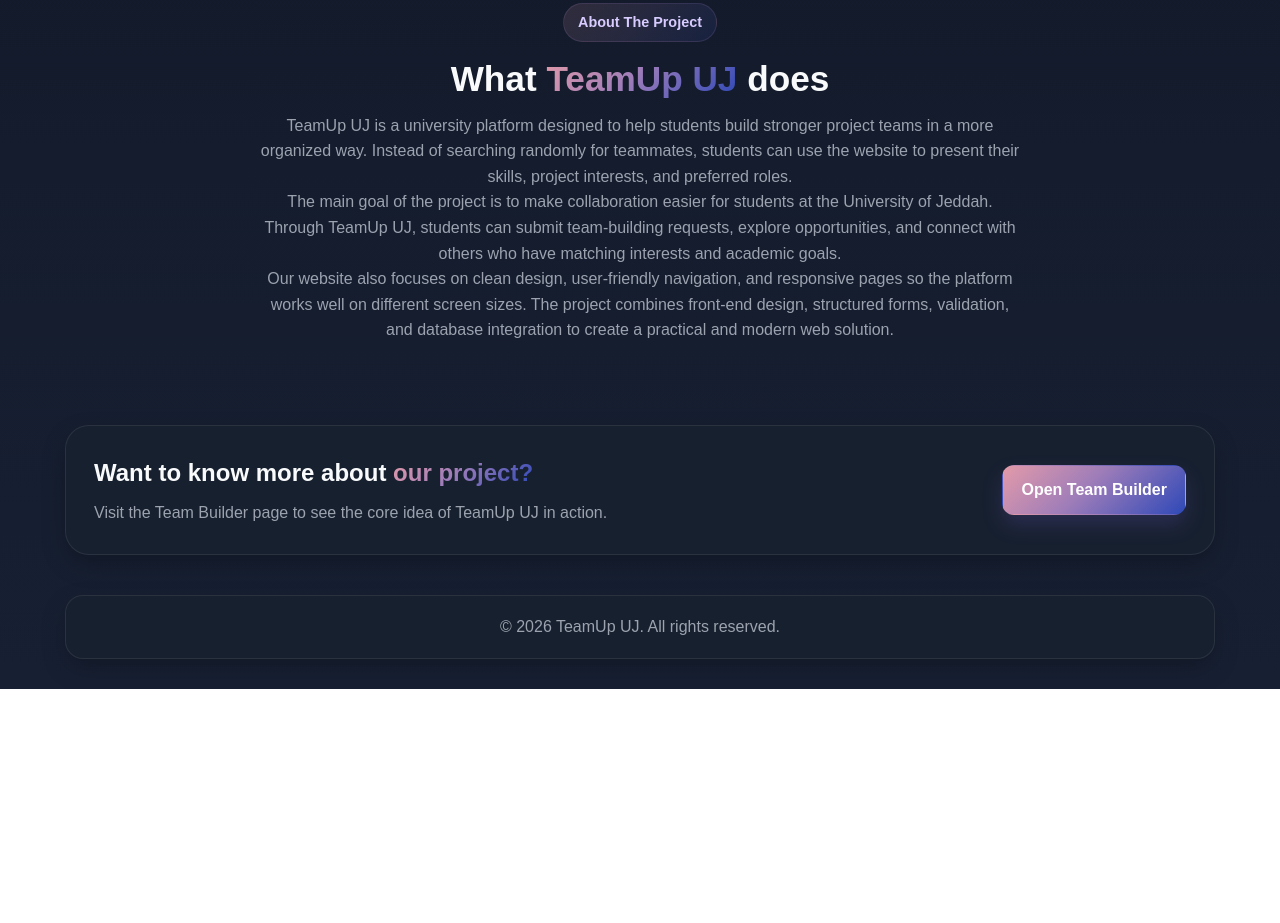
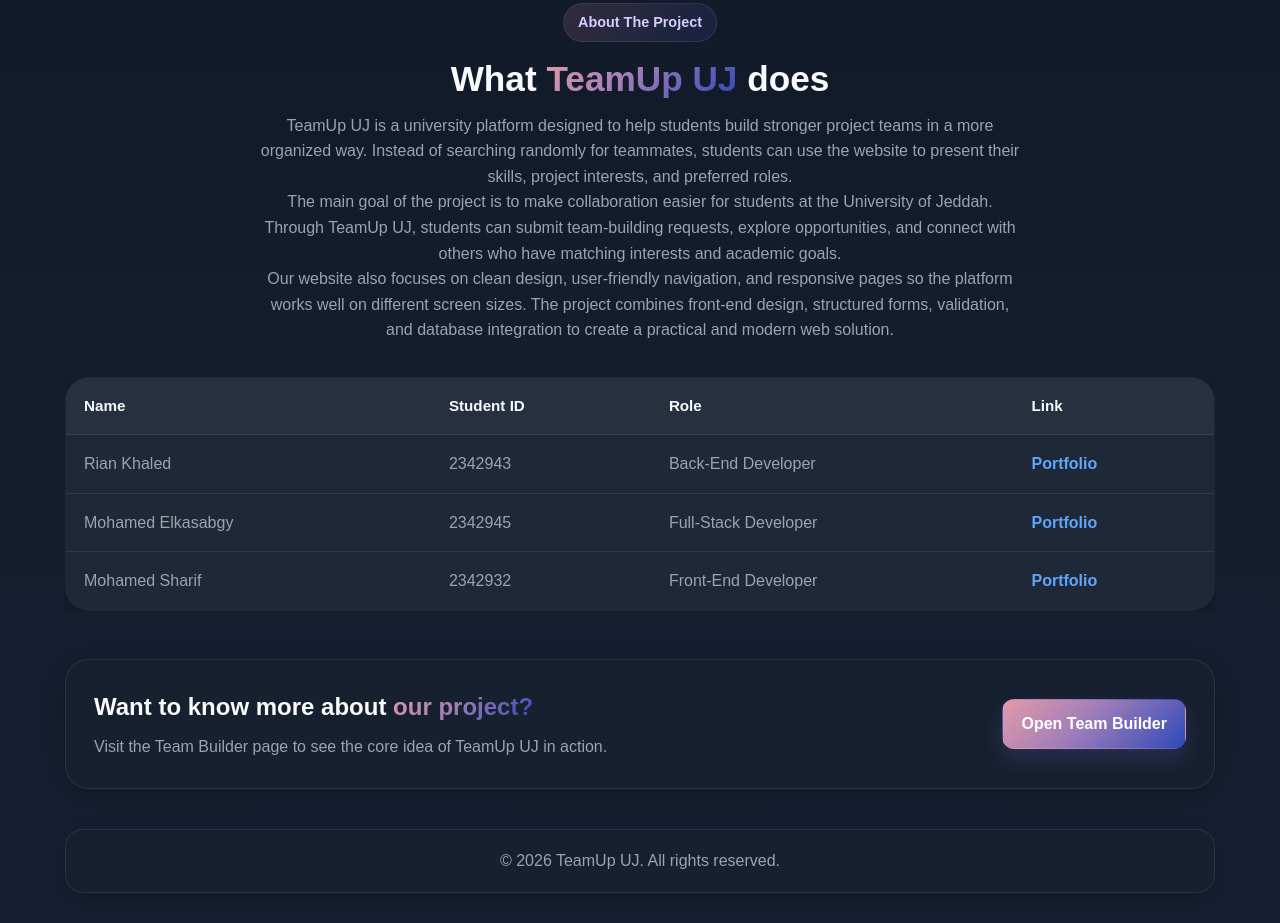
Before and after one commit to MohamedKasabgy/TeamUp-UJ, a plain HTML site: page about-us.html in a window 1280 px wide. Shown: the part 1268-2191 px from the top of the page. Before the commit the page ends 1957 px from the top, so only its background shows below. Drawn offline with Linux system fonts and the light colour scheme.

Commit message:
updating path

```diff
--- a/about-us.html
+++ b/about-us.html
@@ -119,6 +119,39 @@
             web solution.
           </p>
         </div>
+
+        <div class="table-wrapper">
+          <table class="team-table">
+            <thead>
+              <tr>
+                <th>Name</th>
+                <th>Student ID</th>
+                <th>Role</th>
+                <th>Link</th>
+              </tr>
+            </thead>
+            <tbody>
+              <tr>
+                <td>Rian Khaled</td>
+                <td>2342943</td>
+                <td>Back-End Developer</td>
+                <td><a href="#">Portfolio</a></td>
+              </tr>
+              <tr>
+                <td>Mohamed Elkasabgy</td>
+                <td>2342945</td>
+                <td>Full-Stack Developer</td>
+                <td><a href="https://www.melkasabgy.dev/">Portfolio</a></td>
+              </tr>
+              <tr>
+                <td>Mohamed Sharif</td>
+                <td>2342932</td>
+                <td>Front-End Developer</td>
+                <td><a href="#">Portfolio</a></td>
+              </tr>
+            </tbody>
+          </table>
+        </div>
       </div>
     </section>
 
```
